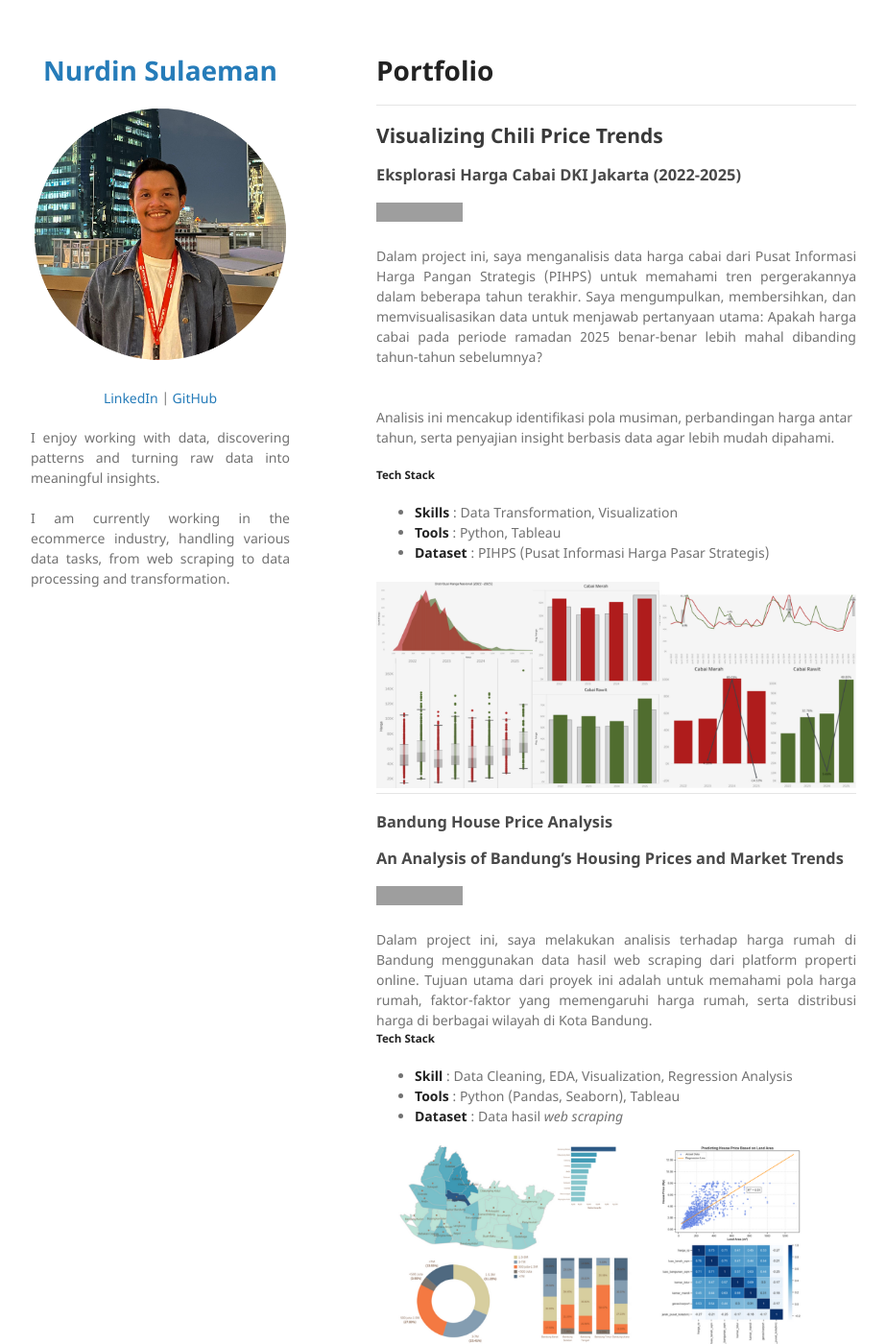
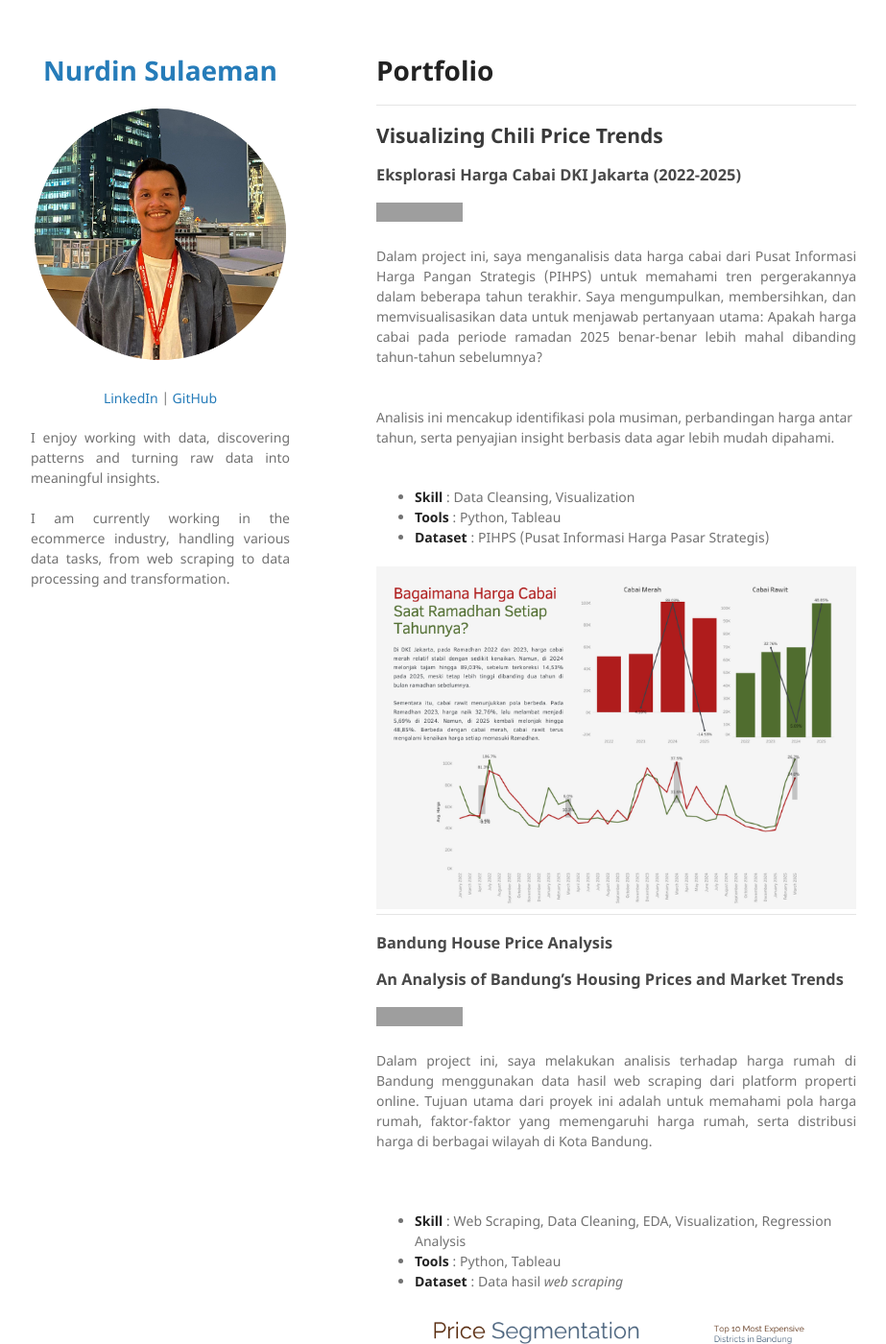
Before and after one commit to nurdinsulaemann/nurdinsulaemann.github.io, a Jekyll site: the page built from index.md, in a window 1280 px wide and 1400 px high. Shown: the whole window at 96% size, without its empty margins (178-1101 px from the left). Built offline with Jekyll 4.4.1, drawn with Linux system fonts in a browser that asks for light colours; our own code applies the rules of GitHub Pages for plain Markdown files; grey boxes are pictures that could not be loaded.

Commit message:
Update index.md

```diff
--- a/index.md
+++ b/index.md
@@ -8,13 +8,13 @@
 <div style="text-align: justify">Dalam project ini, saya menganalisis data harga cabai dari Pusat Informasi Harga Pangan Strategis (PIHPS) untuk memahami tren pergerakannya dalam beberapa tahun terakhir. Saya mengumpulkan, membersihkan, dan memvisualisasikan data untuk menjawab pertanyaan utama: Apakah harga cabai pada periode ramadan 2025 benar-benar lebih mahal dibanding tahun-tahun sebelumnya?</div>
 <br><br>
 Analisis ini mencakup identifikasi pola musiman, perbandingan harga antar tahun, serta penyajian insight berbasis data agar lebih mudah dipahami.
-
-##### **Tech Stack**
-- **Skills** : Data Transformation, Visualization
+<br><br>
+- **Skill** : Data Cleansing, Visualization
 - **Tools** : Python, Tableau
 - **Dataset** : PIHPS (Pusat Informasi Harga Pasar Strategis)
 
-<center><img src="images/trend_cabai_dki.png"/></center>
+<center><img src="images/chili_price_trend.png"/></center>
+
 
 ---
 ### Bandung House Price Analysis
@@ -23,13 +23,12 @@ Analisis ini mencakup identifikasi pola musiman, perbandingan harga antar tahun,
 [![View on GitHub](https://img.shields.io/badge/GitHub-View_on_GitHub-blue?logo=GitHub)](https://github.com/nurdinsulaemann/project_bdg_house_price/blob/main/EDA%20notebook/Bandung%20House%20Price%20Analysis.ipynb)
 
 <div style="text-align: justify">Dalam project ini, saya melakukan analisis terhadap harga rumah di Bandung menggunakan data hasil web scraping dari platform properti online. Tujuan utama dari proyek ini adalah untuk memahami pola harga rumah, faktor-faktor yang memengaruhi harga rumah, serta distribusi harga di berbagai wilayah di Kota Bandung.</div>
-
-##### **Tech Stack**
-- **Skill** : Data Cleaning, EDA, Visualization, Regression Analysis
-- **Tools** : Python (Pandas, Seaborn), Tableau
+<br><br>
+- **Skill** : Web Scraping, Data Cleaning, EDA, Visualization, Regression Analysis
+- **Tools** : Python, Tableau
 - **Dataset** : Data hasil *web scraping*
 
-<center><img src="images/bdg house price.png"/></center>
+<center><img src="images/bdg_house_price_analysis.png"/></center>
 
 
 ---
```
